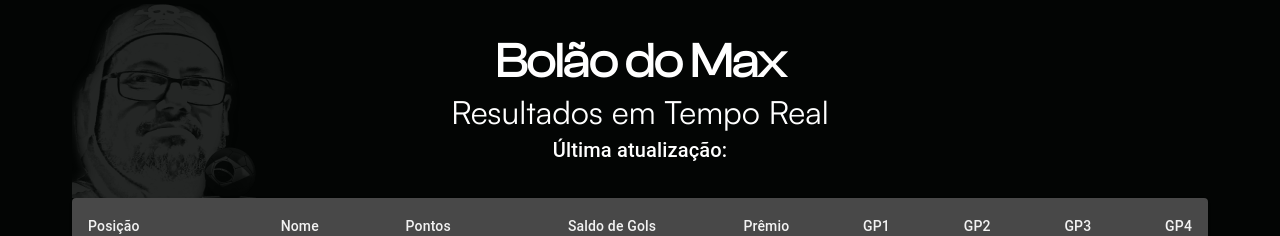
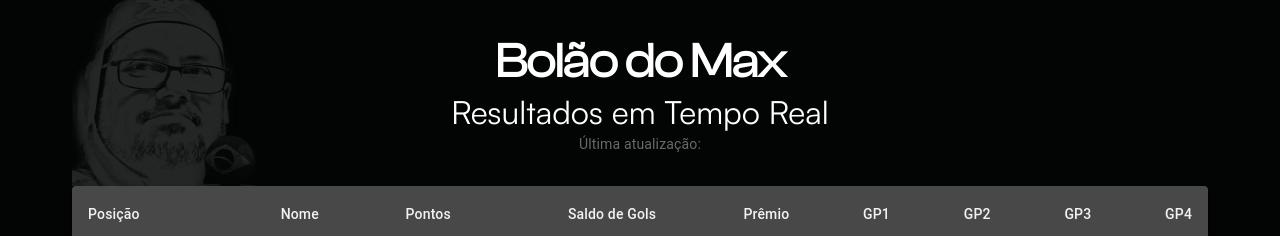
Before and after one commit to arthurfjadecastro/maxbolao, a React (Create React App) app: page / in a window 1280 px wide. Shown: the part 249-485 px from the top of the page. Built offline with nearby package versions, Linux system fonts and the light colour scheme; no server answers.

Commit message:
Fix: UpdateAt typography color and size to look more AESTHETHIC

```diff
--- a/src/Components/Home/Home.jsx
+++ b/src/Components/Home/Home.jsx
@@ -91,7 +91,7 @@ function Home() {
         <div style={{ marginBottom: 32 }}>
           <Typography className="titleMax" textAlign={"center"} color="white" variant="h1" >Bolão do Max </Typography>
           <Typography textAlign={"center"} className="subTitleMax" color="white" variant="h5" >  Resultados em Tempo Real</Typography>
-          <Typography textAlign={"center"} color="white" variant="h6">
+          <Typography textAlign={"center"} color="rgba(255,255,255, 0.4)" variant="body2">
             Última atualização: {updateAt}
           </Typography>
 
```
